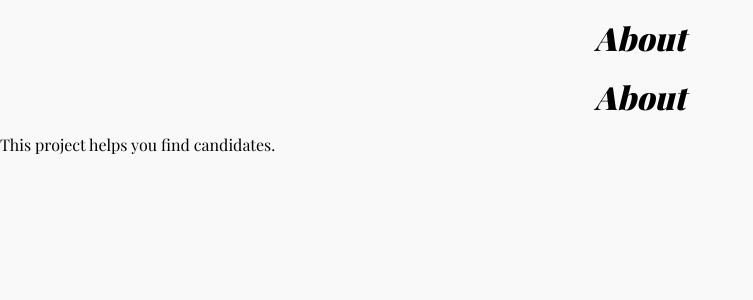
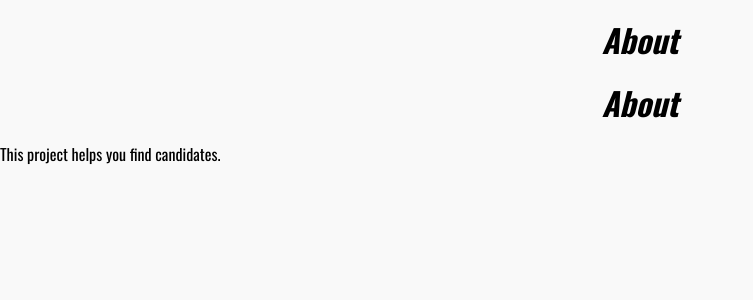
Before and after one commit to newsnetra/protinidhi, a Jekyll site: the page built from about.md, in a window 1280 px wide. Shown: the top 300 px of the page, without its empty margins (0-753 px from the left). Built offline with Jekyll 4.4.1, drawn with Linux system fonts in a browser that asks for light colours; some web fonts are replaced; our own code applies the rules of GitHub Pages for plain Markdown files.

Commit message:
Update default.html

```diff
--- a/_layouts/default.html
+++ b/_layouts/default.html
@@ -5,14 +5,13 @@
   <title>{{ page.title }}</title>
   <meta name="viewport" content="width=device-width, initial-scale=1">
 
-  <!-- Font: Playfair Display -->
+  <!-- Font: Oswald -->
   <link rel="preconnect" href="https://fonts.googleapis.com">
-  <link rel="preconnect" href="https://fonts.gstatic.com" crossorigin>
-  <link href="https://fonts.googleapis.com/css2?family=Playfair+Display:ital,wght@0,400..900;1,400..900&display=swap" rel="stylesheet">
-
+<link rel="preconnect" href="https://fonts.gstatic.com" crossorigin>
+<link href="https://fonts.googleapis.com/css2?family=Oswald:wght@200..700&display=swap" rel="stylesheet">
   <style>
     body {
-      font-family: 'Playfair Display', serif;
+      font-family: 'Oswald', serif;
       background: #f9f9f9;
       margin: 0;
       padding: 0;
```
